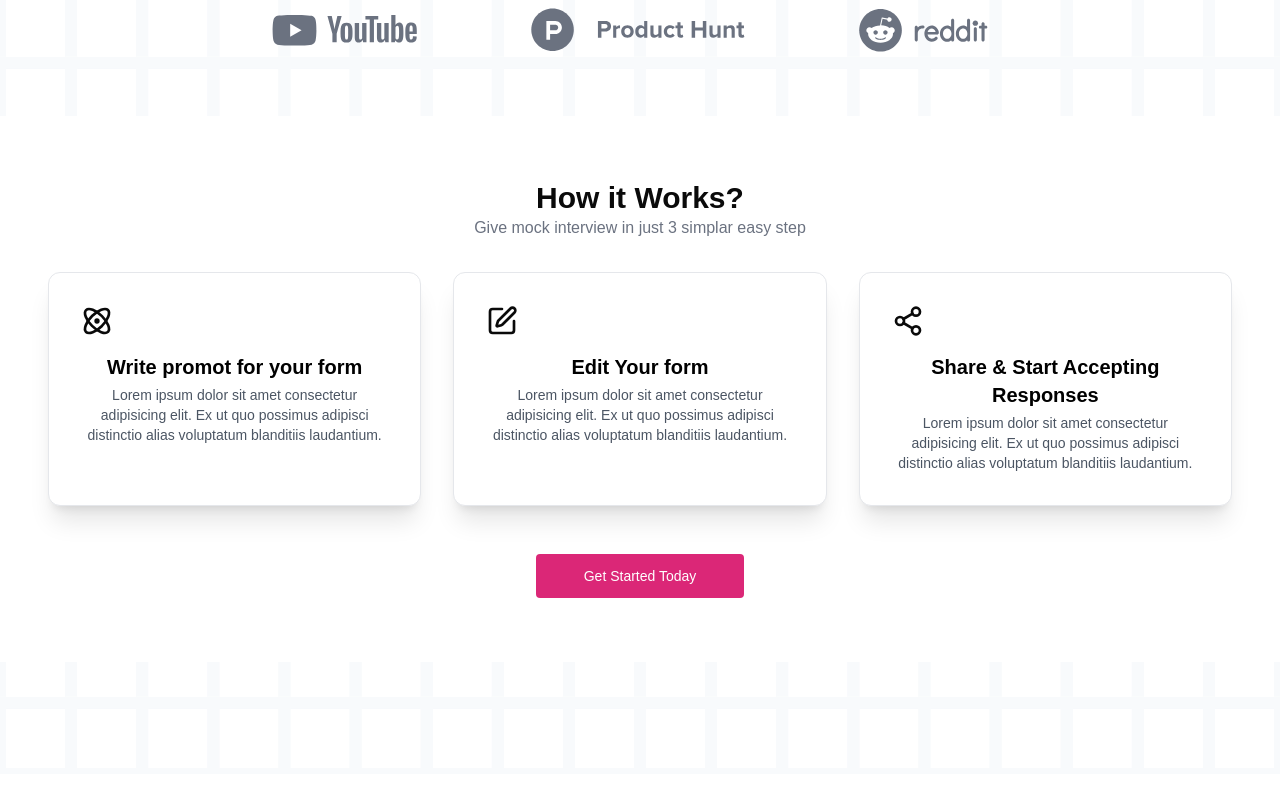
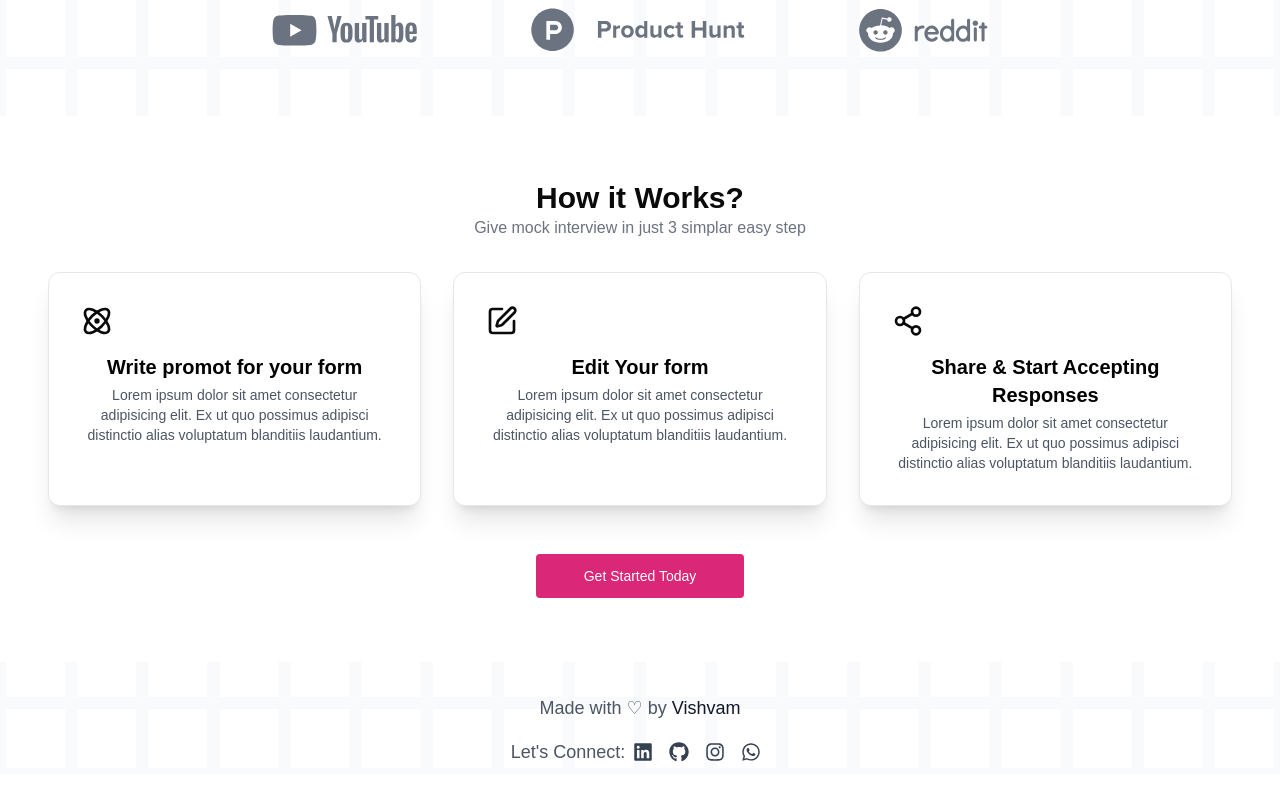
Before and after one commit to vishvam7738/ai_mock_interviewer, a Next.js app: page / in a window 1280 px wide. Shown: the part 506-1306 px from the top of the page. Before the commit the page ends 1280 px from the top, so only its background shows below. Built offline with nearby package versions, Linux system fonts and the light colour scheme.

Commit message:
Added Footer Section

```diff
--- a/app/page.js
+++ b/app/page.js
@@ -2,6 +2,8 @@ import { Button } from "@/components/ui/button";
 import Image from "next/image";
 import Header from "./dashboard/_components/Header";
 import { AtomIcon, Edit, Share2 } from "lucide-react";
+import { FaLinkedin, FaGithub, FaInstagram, FaWhatsapp } from 'react-icons/fa';
+
 
 export default function Home() {
   return (
@@ -119,6 +121,48 @@ export default function Home() {
           </a>
         </div>
       </section>
+      <footer className="py-4 text-center text-gray-700">
+        <p className="mb-4 mt-4 text-base font-normal text-gray-600 lg:text-lg sm:px-16 xl:px-48 dark:text-gray-400">
+          Made with ♡ by <span className="text-gray-900">Vishvam</span>
+        </p>
+        <p className="mb-8 mt-4 text-base font-normal text-gray-600 lg:text-lg sm:px-16 xl:px-48 dark:text-gray-400 flex justify-center items-center">
+          Let's Connect:
+          <a
+            href="https://www.linkedin.com/in/vishvamagarwal/"
+            target="_blank"
+            rel="noopener noreferrer"
+            className="mx-2 text-gray-700"
+          >
+            <FaLinkedin size={20} />
+          </a>
+          <a
+            href="https://github.com/vishvam7738"
+            target="_blank"
+            rel="noopener noreferrer"
+            className="mx-2 text-gray-700"
+          >
+            <FaGithub size={20} />
+          </a>
+          <a
+            href="https://www.instagram.com/"
+            target="_blank"
+            rel="noopener noreferrer"
+            className="mx-2 text-gray-700"
+          >
+            <FaInstagram size={20} />
+          </a>
+          <a
+            href="https://wa.me/9045880678"
+            target="_blank"
+            rel="noopener noreferrer"
+            className="mx-2 text-gray-700"
+          >
+            <FaWhatsapp size={20} />
+          </a>
+
+        </p>
+      </footer>
+
     </div>
 
 
--- a/package.json
+++ b/package.json
@@ -27,6 +27,7 @@
     "react": "^18.3.1",
     "react-dom": "^18.3.1",
     "react-hook-speech-to-text": "^0.8.0",
+    "react-icons": "^5.3.0",
     "react-webcam": "^7.2.0",
     "sonner": "^1.7.0",
     "tailwind-merge": "^2.5.4",
```
Also changed, not shown: 1 other file (tests, documents, lock files or other folders).
